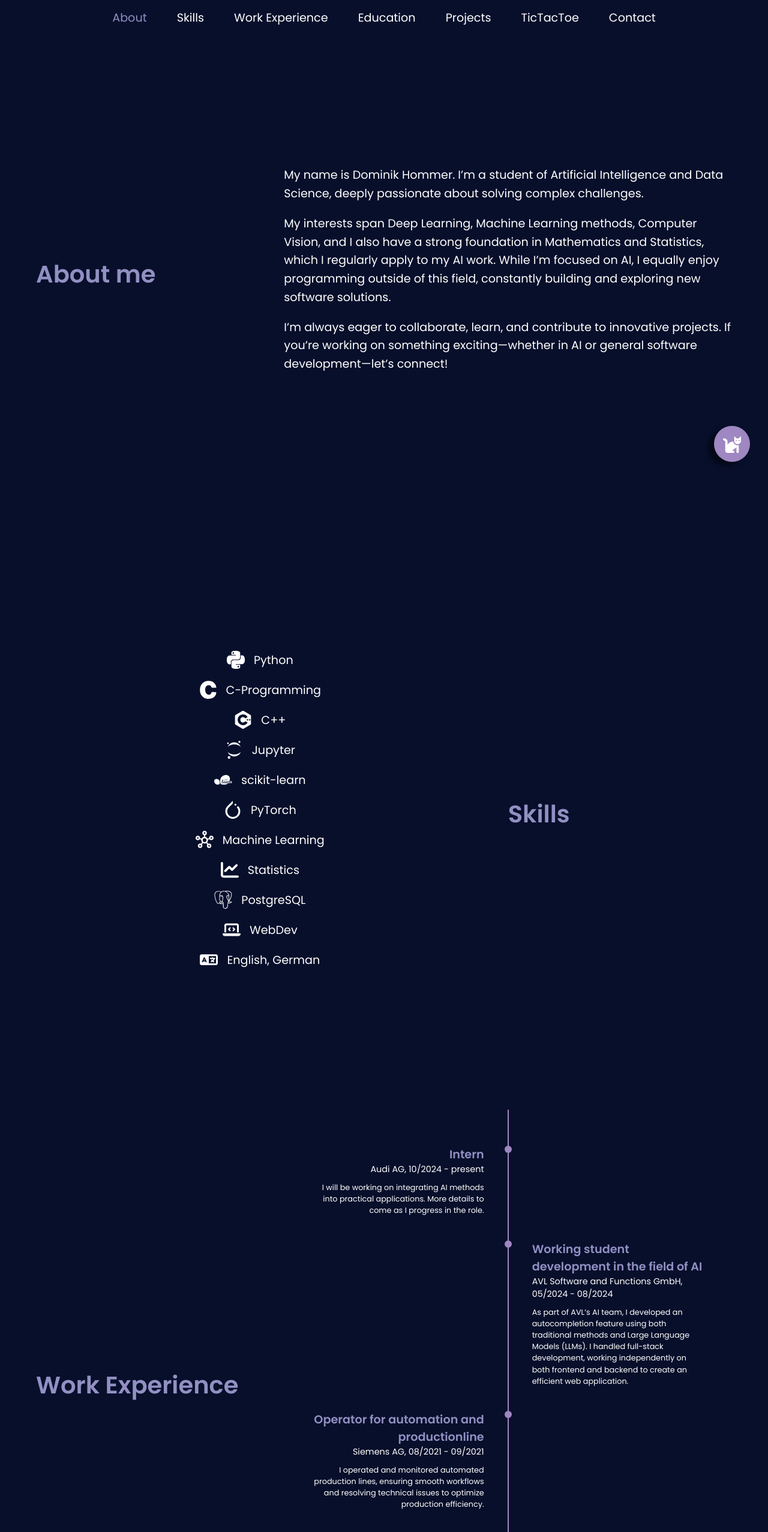
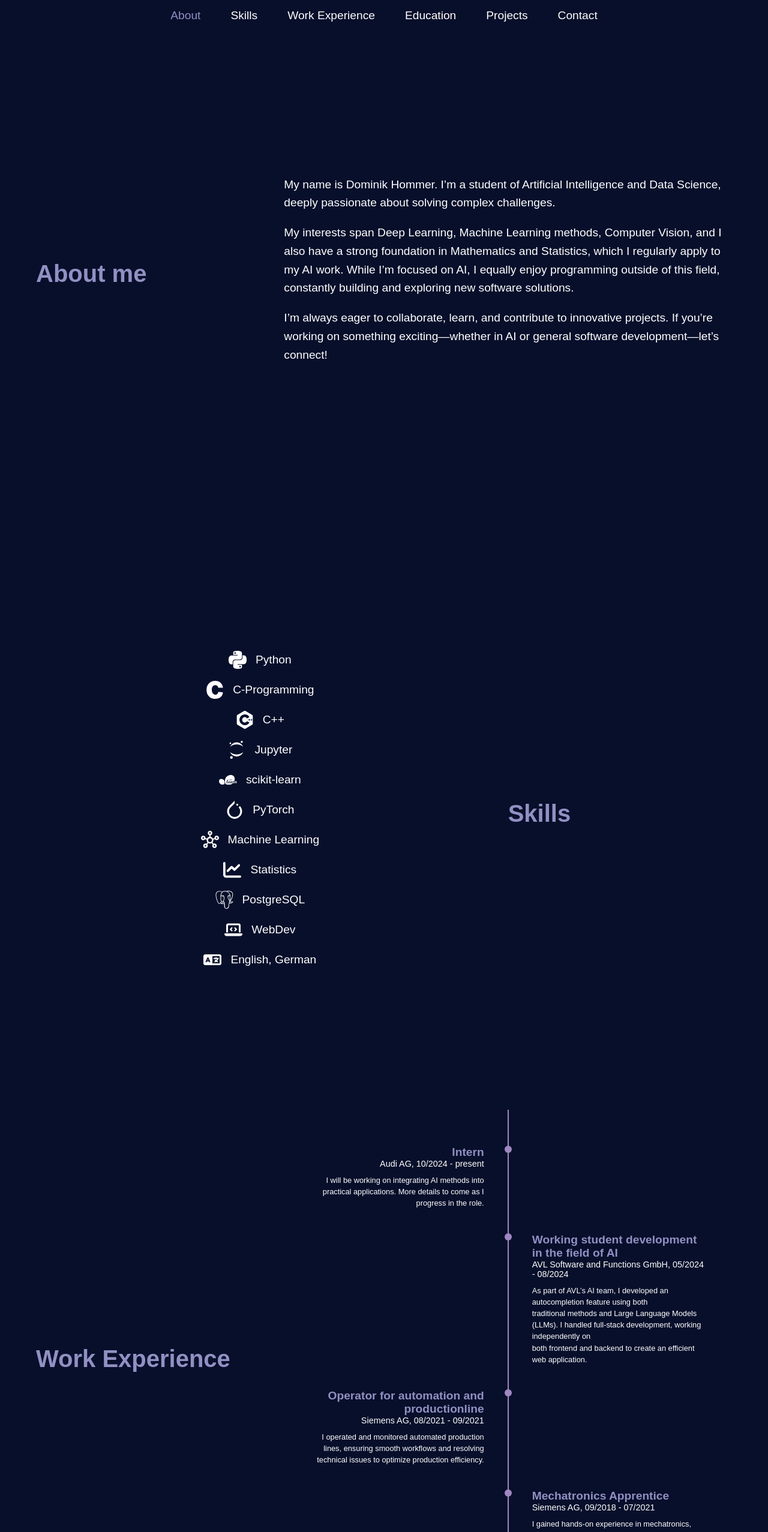
Before and after one commit to DominikHommer/MyPortfolio, a React (Create React App) app in the folder frontend/: page / in a window 1280 px wide. Shown: the top 2554 px of the page at 60% size. Built offline with nearby package versions, Linux system fonts and the light colour scheme.

Commit message:
removed google analytics, chatbot and tictactoe

```diff
--- a/frontend/public/index.html
+++ b/frontend/public/index.html
@@ -6,10 +6,7 @@
 
   <meta http-equiv="X-UA-Compatible" content="ie=edge" />
   <link href="https://unpkg.com/aos@2.3.1/dist/aos.css" rel="stylesheet">
-  <link href="https://fonts.googleapis.com/css2?family=Poppins:wght@300;400;500;600&display=swap" rel="stylesheet">
   <title>Dominik Hommer</title>
-    <!-- Google Analytics Tracking Code -->
-    <script async src="https://www.googletagmanager.com/gtag/js?id=G-LHJL5CYFMB"></script>
     <script>
       window.dataLayer = window.dataLayer || [];
       function gtag(){dataLayer.push(arguments);}
--- a/frontend/src/App.js
+++ b/frontend/src/App.js
@@ -15,7 +15,6 @@ function App() {
         <div className="App">
             <Navbar />
             <Home />
-            <Chatbot />
         </div>
     );
 }
--- a/frontend/src/components/Navbar.js
+++ b/frontend/src/components/Navbar.js
@@ -26,7 +26,7 @@ const Navbar = () => {
                 <li><Link to="workexp" smooth={true} duration={500} spy={true} offset={0} activeClass="active" onClick={closeMenu}>Work Experience</Link></li>
                 <li><Link to="education" smooth={true} duration={500} spy={true} offset={0} activeClass="active" onClick={closeMenu}>Education</Link></li>
                 <li><Link to="projects" smooth={true} duration={500} spy={true} offset={0} activeClass="active" onClick={closeMenu}>Projects</Link></li>
-                <li><Link to="tictactoe" smooth={true} duration={500} spy={true} offset={0} activeClass="active" onClick={closeMenu}>TicTacToe</Link></li>
+                {/*<li><Link to="tictactoe" smooth={true} duration={500} spy={true} offset={0} activeClass="active" onClick={closeMenu}>TicTacToe</Link></li>*/}
                 <li><Link to="contact" smooth={true} duration={500} spy={true} offset={0} activeClass="active" onClick={closeMenu}>Contact</Link></li>
             </ul>
         </nav>
```
Also changed, not shown: frontend/src/pages/Home.js (+2 -8 lines), 1 other file (tests, documents, lock files or other folders).
